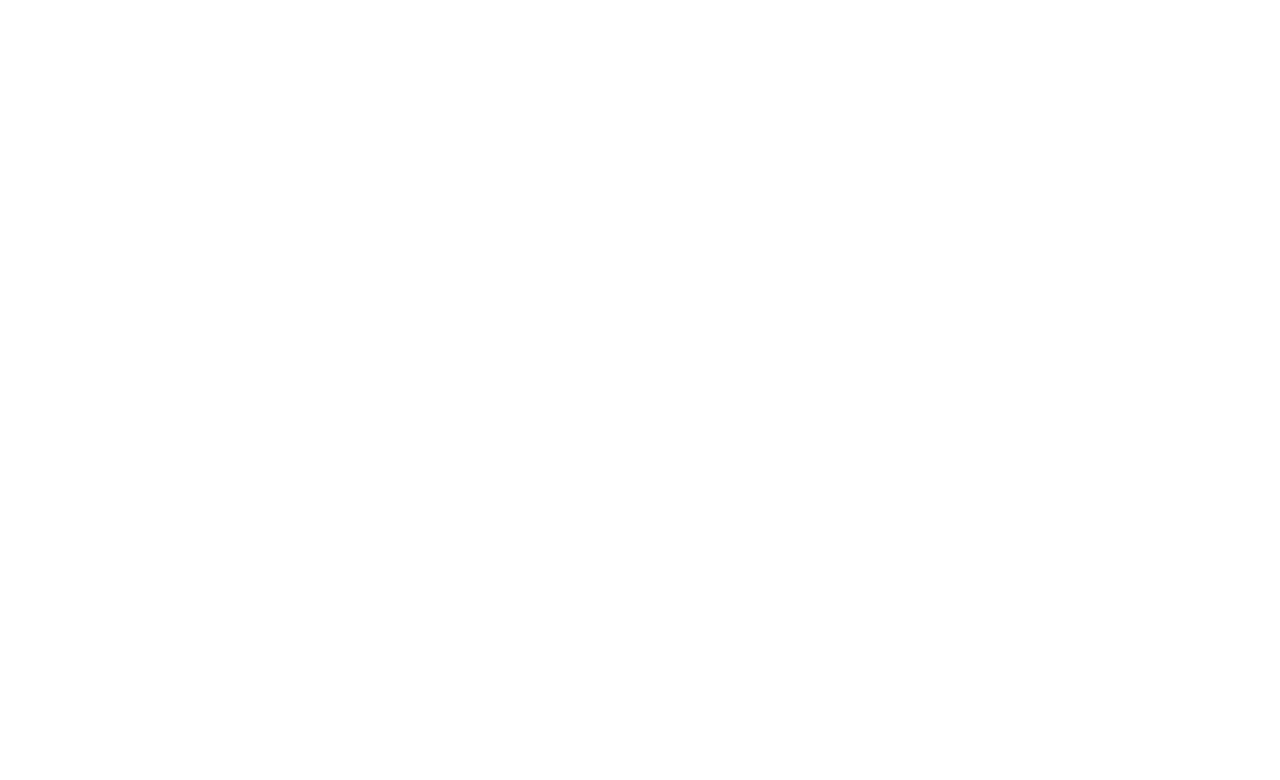
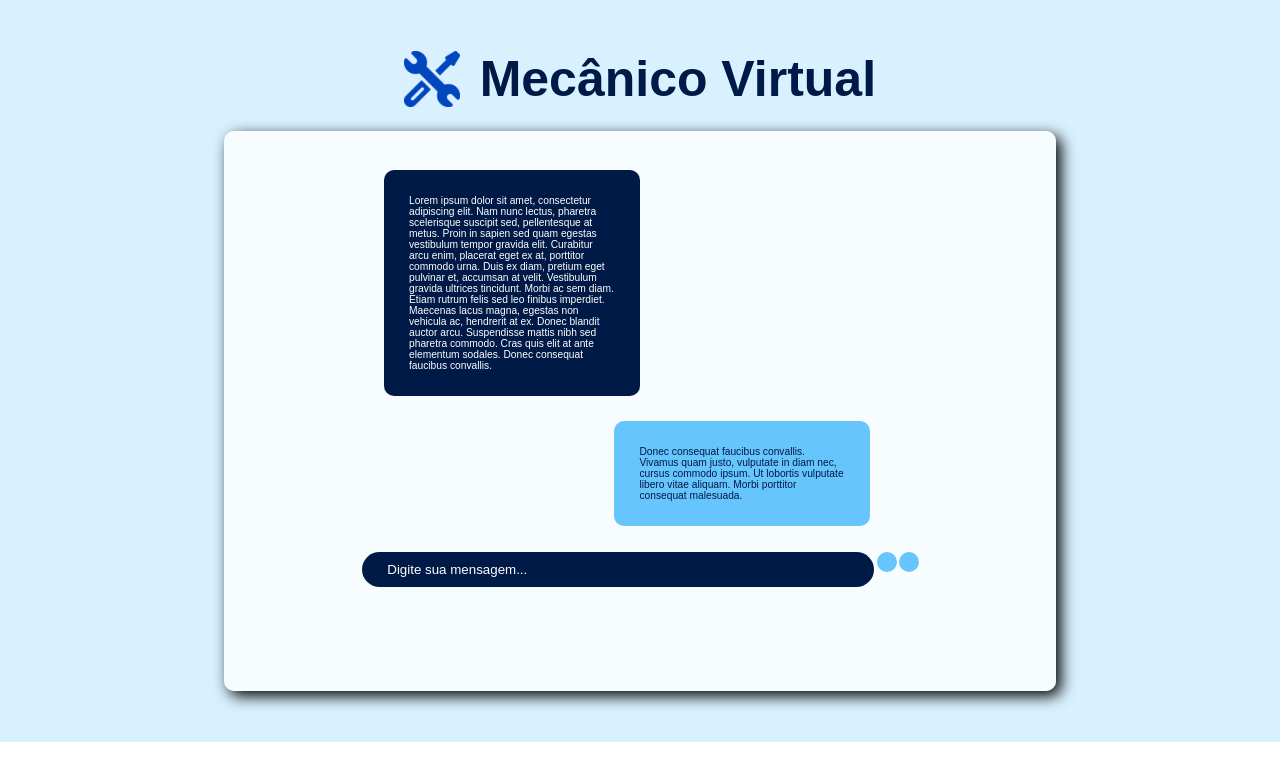
Before and after one commit to samihneto/Challenge-Front-End, a React (Vite) app in the folder challenge1-front/: page /mv in a window 1280 px wide. Before the commit this address had no page. Shown: the top 780 px of the page. Built offline with nearby package versions, Linux system fonts and the light colour scheme.

Commit message:
Criação e adaptação da página do Mecânico Virtual com estabelecimento da rota.
Co-authored-by: André M. <andremarko@users.noreply.github.com>
Co-authored-by: Felipe_Fidelix <felipe-2833@users.noreply.github.com>

```diff
--- /dev/null
+++ b/challenge1-front/src/pages/mv.tsx
@@ -0,0 +1,35 @@
+
+import "../styles/mv.css";
+import ferramentaImg from "../img/content/mv/tools.png";
+import cameraIcon from "../img/content/mv/camera.png";
+import fileIcon from "../img/content/mv/file.png";
+
+export default function Mecv() {
+    return (
+        <div>
+             <main className="mv">
+            <div className="parte_superior">
+                <img className="mv__ferramenta" src={ferramentaImg} alt="Ilustração de uma ferramenta" />
+                <h1 className="mv__titulo">Mecânico Virtual</h1>
+            </div>
+            <section className="bot_box">
+                <p className="txt__bot">
+                    Lorem ipsum dolor sit amet, consectetur adipiscing elit. Nam nunc lectus, pharetra scelerisque suscipit sed, pellentesque at metus. Proin in sapien sed quam egestas vestibulum tempor gravida elit. Curabitur arcu enim, placerat eget ex at, porttitor commodo urna. Duis ex diam, pretium eget pulvinar et, accumsan at velit. Vestibulum gravida ultrices tincidunt. Morbi ac sem diam. Etiam rutrum felis sed leo finibus imperdiet. Maecenas lacus magna, egestas non vehicula ac, hendrerit at ex. Donec blandit auctor arcu. Suspendisse mattis nibh sed pharetra commodo. Cras quis elit at ante elementum sodales. Donec consequat faucibus convallis.
+                </p>
+                <p className="txt__user">
+                    Donec consequat faucibus convallis. Vivamus quam justo, vulputate in diam nec, cursus commodo ipsum. Ut lobortis vulputate libero vitae aliquam. Morbi porttitor consequat malesuada.
+                </p>
+                <div className="bot__chat">
+                    <input type="text" className="bot__input" placeholder="Digite sua mensagem..." />
+                    <a className="bot__btn">
+                        <img src={cameraIcon} alt="Ícone câmera" />
+                    </a>
+                    <a className="bot__btn">
+                        <img src={fileIcon} alt="Ícone arquivo" />
+                    </a>
+                </div>
+            </section>
+        </main>
+        </div>
+    )
+}
--- a/challenge1-front/src/routes/index.tsx
+++ b/challenge1-front/src/routes/index.tsx
@@ -2,6 +2,7 @@
 import Home from "../pages/home";
 import About from "../pages/about";
 import Agenda from "../pages/agenda";
+import Mecv from "../pages/mv";
 
 
 export default function RoutesMain() {
@@ -10,6 +11,7 @@
             <Route Component={ Home } path="/" />
             <Route Component={ About } path="/about" />
             <Route Component={ Agenda } path="/agenda" />
+            <Route Component={ Mecv } path="/mv" />
         </Routes>
     )
 }
--- /dev/null
+++ b/challenge1-front/src/styles/mv.css
@@ -0,0 +1,139 @@
+* {
+    margin: 0;
+    padding: 0;
+    box-sizing: border-box;
+}
+
+main {
+    background-color: #D9F1FF;
+    padding: 0;
+    display: flex;
+    flex-direction: column;
+    flex-wrap: wrap;
+    justify-content: center;
+    justify-items: center;
+    align-items: center;
+    gap: 0.5vh;
+    height: auto;
+    width: 100vw;
+    margin: 0;
+}
+
+.parte_superior {
+    display: flex;
+    justify-content: center;
+    align-items: center;
+    gap: 20px;
+}
+
+.mv__titulo {
+    font-family: "Archivo", sans-serif;
+    font-weight: 800;
+    font-size: 50px;
+    margin-top: 50px;
+    color: #001A47;
+}
+
+.mv__ferramenta {
+    width: 6%;
+    height: auto;
+    align-self: center;
+    position: relative;
+    top: 25px;
+
+}
+
+.bot_box{
+    display: flex;
+    flex-direction: column;
+    align-items: center;
+    justify-items: center;
+    background-color: rgba(255, 255, 255, 0.80);
+    margin: 1.5vw 4vw 4vw 4vw;
+    padding: 3vw 2.5vw 0.5vw 2.5vw;
+    height: 70vh;
+    width: 65vw;
+    box-shadow: 5px 5px 15px 0px black;
+    border-radius: 10px;
+    gap: 2vw;
+    overflow: scroll;
+}
+
+.bot__chat {
+    display: flex;
+    gap: 0.2vw;
+    justify-content: center;
+
+}
+
+.bot__input {
+    border: none;
+    background-color: #001A47;
+    color: white;
+    padding: 10px 25px 10px 25px;
+    border-radius: 30px;
+    width: 40vw;
+    height: auto;
+}
+
+.bot__input::placeholder {
+    color: white;
+    justify-content: center;
+    font-family: "Archivo", sans-serif;
+}
+
+.bot__btn {
+    width: 1.5vw;
+
+}
+
+.bot__btn img {
+    padding: 10px;
+    width: 100%;
+    background-color: #66C5FC;
+    border-radius: 30px;
+}
+
+.txt__bot {
+    background-color: #001A47;
+    padding: 25px;
+    border-radius: 10px;
+    width: 20vw;
+    height: auto;
+    position: relative;
+    right: 10vw;
+    color: white;
+    font-family: "Archivo", sans-serif;
+    font-size: 0.8vw;
+    font-weight: 500;
+}
+
+.txt__user {
+    background-color: #66C5FC;
+    padding: 25px;
+    border-radius: 10px;
+    width: 20vw;
+    height: auto;
+    position: relative;
+    left: 8vw;
+    color: #001A47;
+    font-family: "Archivo", sans-serif;
+    font-size: 0.8vw;
+    font-weight: 500;
+}
+
+@media (max-width: 640px) {
+    .bot_box{
+        width: 85vw;
+    }
+
+    .txt__bot {
+        width: 40vw;
+        font-size: 1.2vw;
+    }
+
+    .txt__user {
+        width: 40vw;
+        font-size: 1.2vw;
+    }
+}
```
